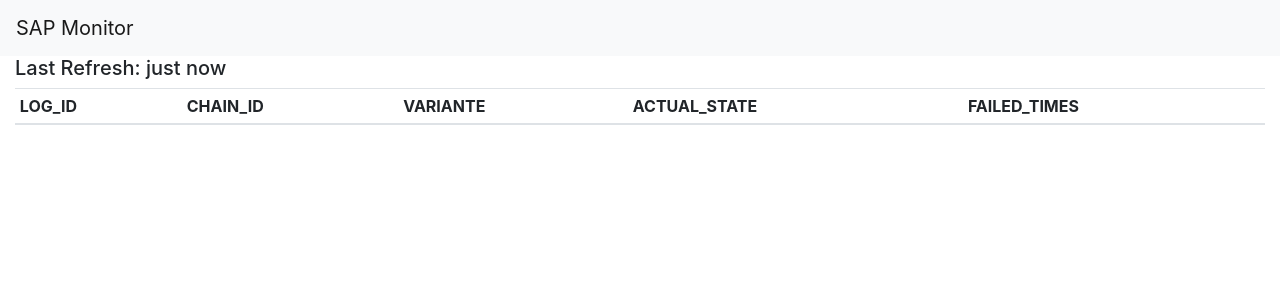
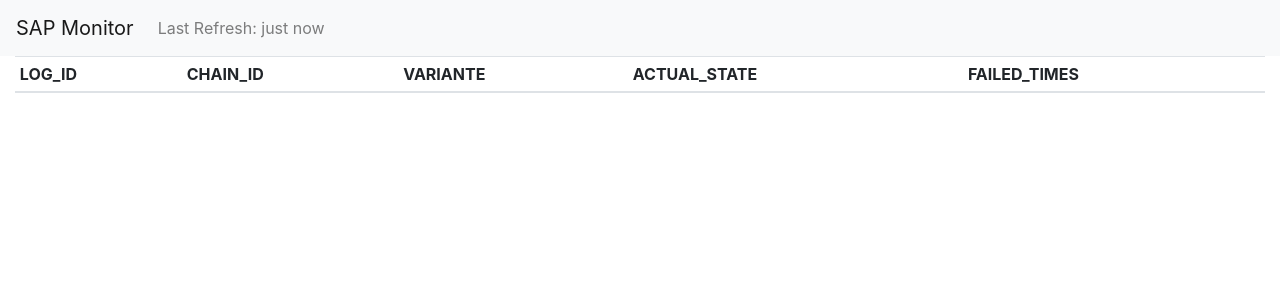
Before and after one commit to Nickyzj/bw_monitor_ex, a Flask app: page /monitor/ in a window 1280 px wide. Shown: the top 300 px of the page. Run offline with Flask 2, Linux system fonts and the light colour scheme; lists and menus that the app fills with data are empty; some libraries are stand-ins or nearby versions.

Commit message:
Fix last update

```diff
--- a/templates/monitor_list.html
+++ b/templates/monitor_list.html
@@ -5,7 +5,7 @@
             location.reload();
         }, 60000);
     </script>
-    <h5>Last Refresh: <span id="last_update"> {{ last_update }}</span></h5>
+{#    <h5>Last Refresh: <span id="last_update"> {{ last_update }}</span></h5>#}
     <div class="table-responsive">
         <table class="table table-striped table-sm">
             <thead>
--- a/templates/navbar.html
+++ b/templates/navbar.html
@@ -1,17 +1,10 @@
-<nav class="navbar navbar-expand-sm navbar-light bg-light">
+<nav class="navbar  navbar-expand navbar-light bg-light">
   <a class="navbar-brand" href="/monitor">SAP Monitor</a>
-  <button class="navbar-toggler" type="button" data-toggle="collapse" data-target="#navbarSupportedContent" aria-controls="navbarSupportedContent" aria-expanded="false" aria-label="Toggle navigation">
-    <span class="navbar-toggler-icon"></span>
-  </button>
-
-  <div class="collapse navbar-collapse" id="navbarSupportedContent">
+  <div class=" navbar-collapse" id="navbarSupportedContent">
     <ul class="navbar-nav mr-auto">
-{#      <li class="nav-item">#}
-{#        <a class="nav-link" href="/monitor">Monitor</a>#}
-{#      </li>#}
-{#      <li class="nav-item">#}
-{#        <a class="nav-link" href="/monitor/refresh">Refresh</a>#}
-{#      </li>#}
+      <li class="nav-item">
+        <a class="nav-link" href="/monitor">Last Refresh: <span id="last_update"> {{ last_update }}</span></a>
+      </li>
 
   </div>
 </nav>
```
